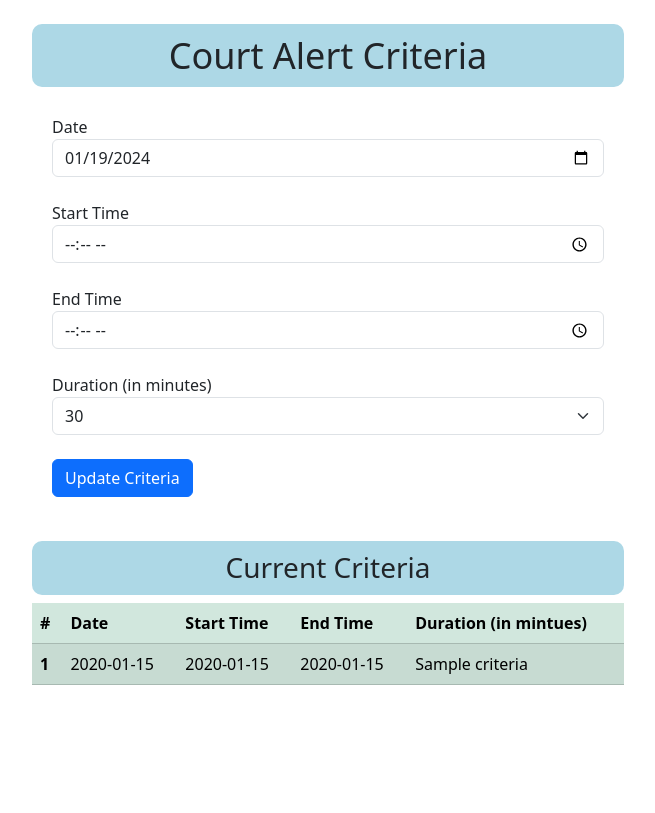
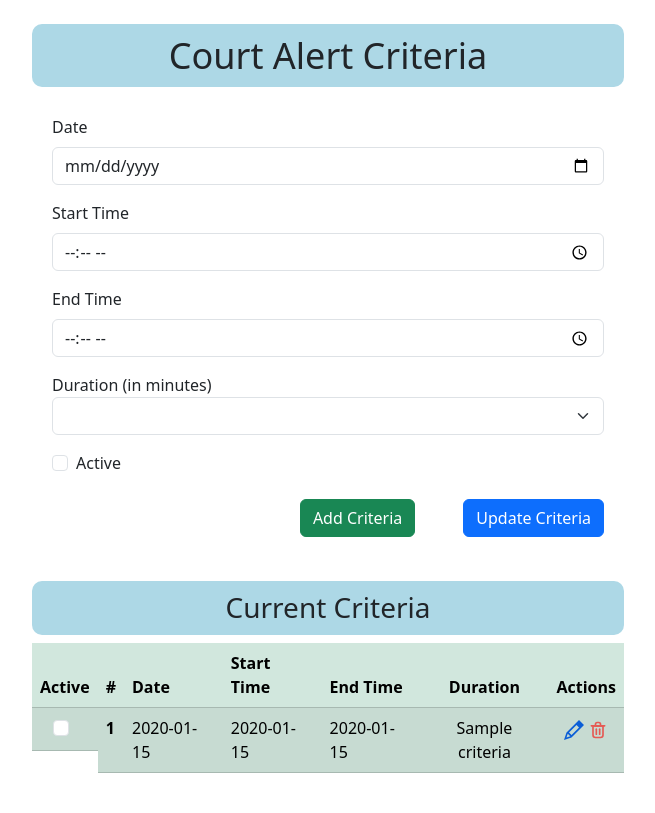
Before and after one commit to saifali-ch/court-alert, a Flask app: template templates/index.html in a window 1280 px wide. Shown: the whole page, without its empty margins (312-967 px from the left). Before the commit the page ends 685 px from the top, so only its background shows below. Run offline with Flask 3, Linux system fonts and the light colour scheme; the template is opened without the code that fills it: most values are stand-ins (such as "Sample title", 1, 10 or a date in 2020); some libraries are stand-ins or nearby versions.

Commit message:
Add support for multiple criteria

```diff
--- a/app.py
+++ b/app.py
@@ -1,29 +1,62 @@
-from flask import Flask, render_template, request, redirect, url_for
+from flask import Flask, render_template, request, redirect, url_for, jsonify
 
-from db import get_criteria_from_db, update_criteria_in_db
+from db import get_criteria, update_criteria_in_db, update_criteria_status, delete_criteria_from_db, \
+    add_criteria_to_db
 
 app = Flask(__name__)
 
 
 @app.route('/')
 def index():
-    criteria = get_criteria_from_db()
+    criteria = get_criteria()
     return render_template('index.html', criteria=criteria)
+
+
+@app.route('/add_criteria', methods=['POST'])
+def add_criteria():
+    # Extract criteria from the form
+    date = request.form['date']
+    start_time = request.form['start_time']
+    end_time = request.form['end_time']
+    duration = request.form['duration']
+    active = request.form.get('active', 0)  # default to 0 if not provided
+
+    add_criteria_to_db(date, start_time, end_time, duration, active)
+
+    return redirect(url_for('index'))
 
 
 @app.route('/update_criteria', methods=['POST'])
 def update_criteria():
     # Extract criteria from the form
+    criteria_id = request.form['criteria_id']
     date = request.form['date']
     start_time = request.form['start_time']
     end_time = request.form['end_time']
     duration = request.form['duration']
+    active = request.form.get('active', 0)  # default to 0 if not provided
 
-    update_criteria_in_db(date, start_time, end_time, duration)
+    update_criteria_in_db(criteria_id, date, start_time, end_time, duration, active)
+    return redirect(url_for('index'))
 
+
+@app.route('/enable_criteria/<int:criteria_id>')
+def enable_criteria(criteria_id):
+    update_criteria_status(criteria_id, active=1)
+    return jsonify({'message': 'Criteria enabled successfully!'})
+
+
+@app.route('/disable_criteria/<int:criteria_id>')
+def disable_criteria(criteria_id):
+    update_criteria_status(criteria_id, active=0)
+    return jsonify({'message': 'Criteria disabled successfully!'})
+
+
+@app.route('/delete_criteria/<criteria_id>')
+def delete_criteria(criteria_id):
+    delete_criteria_from_db(criteria_id)
     return redirect(url_for('index'))
 
 
 if __name__ == '__main__':
-    app.run(host='0.0.0.0', port=80)
-    # app.run(debug=True)
+    app.run(host='0.0.0.0', port=80, debug=True)
--- a/templates/index.html
+++ b/templates/index.html
@@ -34,37 +34,49 @@
     </style>
 </head>
 <body>
-<script>
-    {%if criteria %}
-    var latestCriteria = {{criteria[-1] | tojson}}
-    console.log(latestCriteria);
-    {%endif %}
-</script>
 <div class="container p-4 col-6">
     <h1 class="heading-1">Court Alert Criteria</h1>
-    <form
-            action="{{ url_for('update_criteria') }}"
-            class="criteria-form"
-            method="post"
-    >
-        <label for="date">Date</label>
+    <form class="criteria-form" method="POST">
+        <input class="form-control" id="criteria_id" name="criteria_id" required type="hidden"/>
+        <div class="mb-3">
+            <label class="form-label" for="date">Date</label>
             <input class="form-control" id="date" name="date" required type="date"/>
-        <br/>
-        <label for="start_time">Start Time</label>
+        </div>
+
+        <div class="mb-3">
+            <label class="form-label" for="start_time">Start Time</label>
             <input class="form-control" id="start_time" name="start_time" required type="time"/>
-        <br/>
-        <label for="end_time">End Time</label>
+        </div>
+
+        <div class="mb-3">
+            <label class="form-label" for="end_time">End Time</label>
             <input class="form-control" id="end_time" name="end_time" required type="time"/>
-        <br/>
+        </div>
+
+        <div class="mb-3">
             <label for="duration">Duration (in minutes)</label>
             <select class="form-select" id="duration" name="duration" required>
+                <option></option>
                 <option value="30">30</option>
                 <option value="60">60</option>
                 <option value="90">90</option>
                 <option value="120">120</option>
             </select>
-        <br/>
-        <button class="btn btn-primary" type="submit">Update Criteria</button>
+        </div>
+
+        <div class="form-check mb-4">
+            <input class="form-check-input" id="active" name="active" type="checkbox" value="1">
+            <label class="form-check-label" for="active">Active</label>
+        </div>
+
+        <div class="d-flex justify-content-end gap-5">
+            <button class="btn btn-success" formaction="{{ url_for('add_criteria') }}" type="submit">
+                Add Criteria
+            </button>
+            <button class="btn btn-primary" formaction="{{ url_for('update_criteria') }}" type="submit">
+                Update Criteria
+            </button>
+        </div>
     </form>
     <br/>
     <div>
@@ -72,21 +84,58 @@
         <table class="table table-success table-striped">
             <thead>
             <tr>
+                <th class="text-center" scope="col">Active</th>
                 <th scope="col">#</th>
                 <th scope="col">Date</th>
                 <th scope="col">Start Time</th>
                 <th scope="col">End Time</th>
-                <th scope="col">Duration (in mintues)</th>
+                <th class="text-center" scope="col">Duration</th>
+                <th class="text-center" scope="col">Actions</th>
             </tr>
             </thead>
             <tbody>
             {% for c in criteria %}
             <tr>
-                <th scope="row">{{ loop.index }}</th>
+                <td class="d-flex justify-content-center">
+                    <div class="form-check">
+                        <input aria-label="Active" class="form-check-input"
+                               onchange="toggleCriteria('{{ c[0] }}', this.checked)"
+                               type="checkbox"
+                               {{ 'checked' if c[5] == 1 else '' }}
+                        >
+                    </div>
+                </td>
+                <th>{{ loop.index }}</th>
                 <td>{{ c[1].strftime('%Y-%m-%d') }}</td>
                 <td>{{ c[2].strftime('%I:%M %p') }}</td>
                 <td>{{ c[3].strftime('%I:%M %p') }}</td>
-                <td>{{ c[4] }}</td>
+                <td class="text-center">{{ c[4] }}</td>
+                <td class="text-center">
+                    <a onclick="updateFormFields('{{ c[0] }}', this, '{{ c[5] }}')"
+                       style="cursor: pointer">
+                        <svg fill="#0B5ED7" height="20px" viewBox="0 0 32 32" width="20px"
+                             xmlns="http://www.w3.org/2000/svg">
+                            <title>Update</title>
+                            <path d="M0 32l12-4 20-20-8-8-20 20zM4 28l2.016-5.984 4 4zM8 20l12-12 4 4-12 12z"></path>
+                        </svg>
+                    </a>
+                    <a onclick="confirmDelete('{{ c[0] }}')" style="cursor: pointer">
+                        <svg fill="none" height="20px" viewBox="0 0 24 24" width="20px"
+                             xmlns="http://www.w3.org/2000/svg">
+                            <title>Delete</title>
+                            <path d="M10 11V17" stroke="#E55A54" stroke-linecap="round" stroke-linejoin="round"
+                                  stroke-width="2"/>
+                            <path d="M14 11V17" stroke="#E55A54" stroke-linecap="round" stroke-linejoin="round"
+                                  stroke-width="2"/>
+                            <path d="M4 7H20" stroke="#E55A54" stroke-linecap="round" stroke-linejoin="round"
+                                  stroke-width="2"/>
+                            <path d="M6 7H12H18V18C18 19.6569 16.6569 21 15 21H9C7.34315 21 6 19.6569 6 18V7Z"
+                                  stroke="#E55A54" stroke-linecap="round" stroke-linejoin="round" stroke-width="2"/>
+                            <path d="M9 5C9 3.89543 9.89543 3 11 3H13C14.1046 3 15 3.89543 15 5V7H9V5Z" stroke="#E55A54"
+                                  stroke-linecap="round" stroke-linejoin="round" stroke-width="2"/>
+                        </svg>
+                    </a>
+                </td>
             </tr>
             {% endfor %}
             </tbody>
@@ -100,18 +149,55 @@
         src="https://cdn.jsdelivr.net/npm/bootstrap@5.3.2/dist/js/bootstrap.bundle.min.js"
 ></script>
 </body>
+<script src="https://cdnjs.cloudflare.com/ajax/libs/moment.js/2.30.1/moment.min.js"></script>
 <script>
     var today = new Date().toISOString().split('T')[0];
     document.getElementById("date").setAttribute('min', today);
-    document.getElementById("date").setAttribute('value', today);
 
-    if(latestCriteria) {
-        // Set default values for form fields
-        var dateObject = new Date(latestCriteria[1]);
-        document.getElementById("date").value = dateObject.toISOString().split('T')[0];
-        document.getElementById("start_time").value = latestCriteria[2].substring(17, 22); // Extract HH:MM
-        document.getElementById("end_time").value = latestCriteria[3].substring(17, 22); // Extract HH:MM
-        document.getElementById("duration").value = latestCriteria[4];
+    function updateFormFields(criteria_id, a, active) {
+        var row = a.closest('tr');
+        var date = row.cells[2].innerText;
+        var start_time = row.cells[3].innerText;
+        var end_time = row.cells[4].innerText;
+        var duration = row.cells[5].innerText;
+
+        start_time = moment(start_time, 'h:mm A').format('HH:mm');
+        end_time = moment(end_time, 'h:mm A').format('HH:mm');
+
+        console.log(criteria_id, date, start_time, end_time, duration, active)
+
+        document.getElementById("criteria_id").value = criteria_id;
+        document.getElementById("date").value = date;
+        document.getElementById("start_time").value = start_time;
+        document.getElementById("end_time").value = end_time;
+        document.getElementById("duration").value = duration;
+        document.getElementById("active").checked = parseInt(active);
+    }
+
+    function confirmDelete(criteriaId) {
+        var confirmation = confirm("Are you sure you want to delete this criteria?");
+        if (confirmation) {
+            window.location.href = `/delete_criteria/${criteriaId}`;
+        }
+    }
+
+    function toggleCriteria(criteriaId, isChecked) {
+        var url = isChecked ? '/enable_criteria/' : '/disable_criteria/';
+        url += criteriaId;
+
+        fetch(url, {method: 'GET'})
+            .then(response => {
+                if (!response.ok) {
+                    throw new Error('Network response was not ok');
+                }
+                return response.json();
+            })
+            .then(data => {
+                console.log(data);
+            })
+            .catch(error => {
+                console.error('There was a problem with the fetch operation:', error);
+            });
     }
 </script>
 </html>
```
Also changed, not shown: db.py (+70 -45 lines), main.py (+71 -65 lines), 1 other file. Lines whose indentation alone changed are shown as unchanged.
